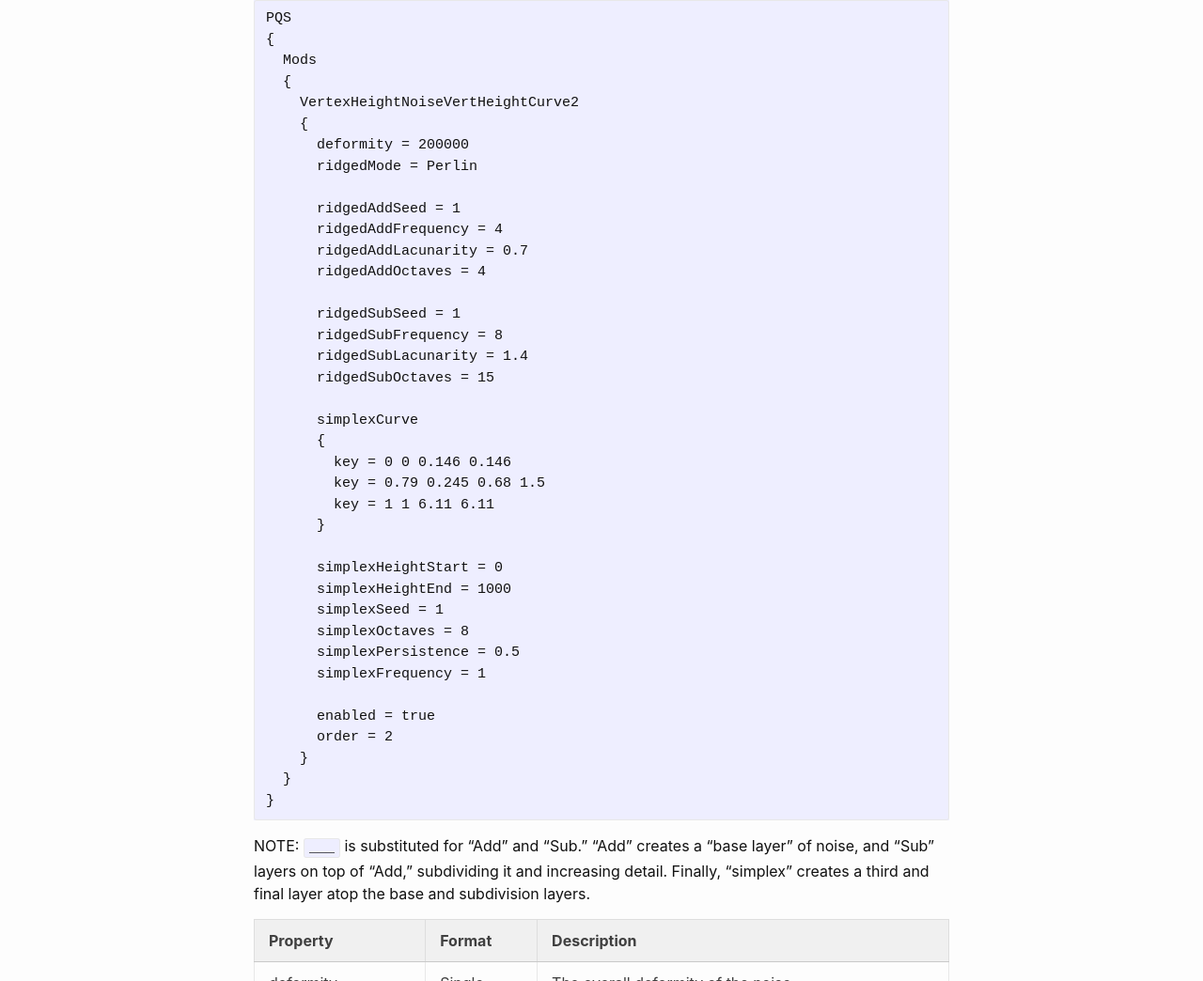
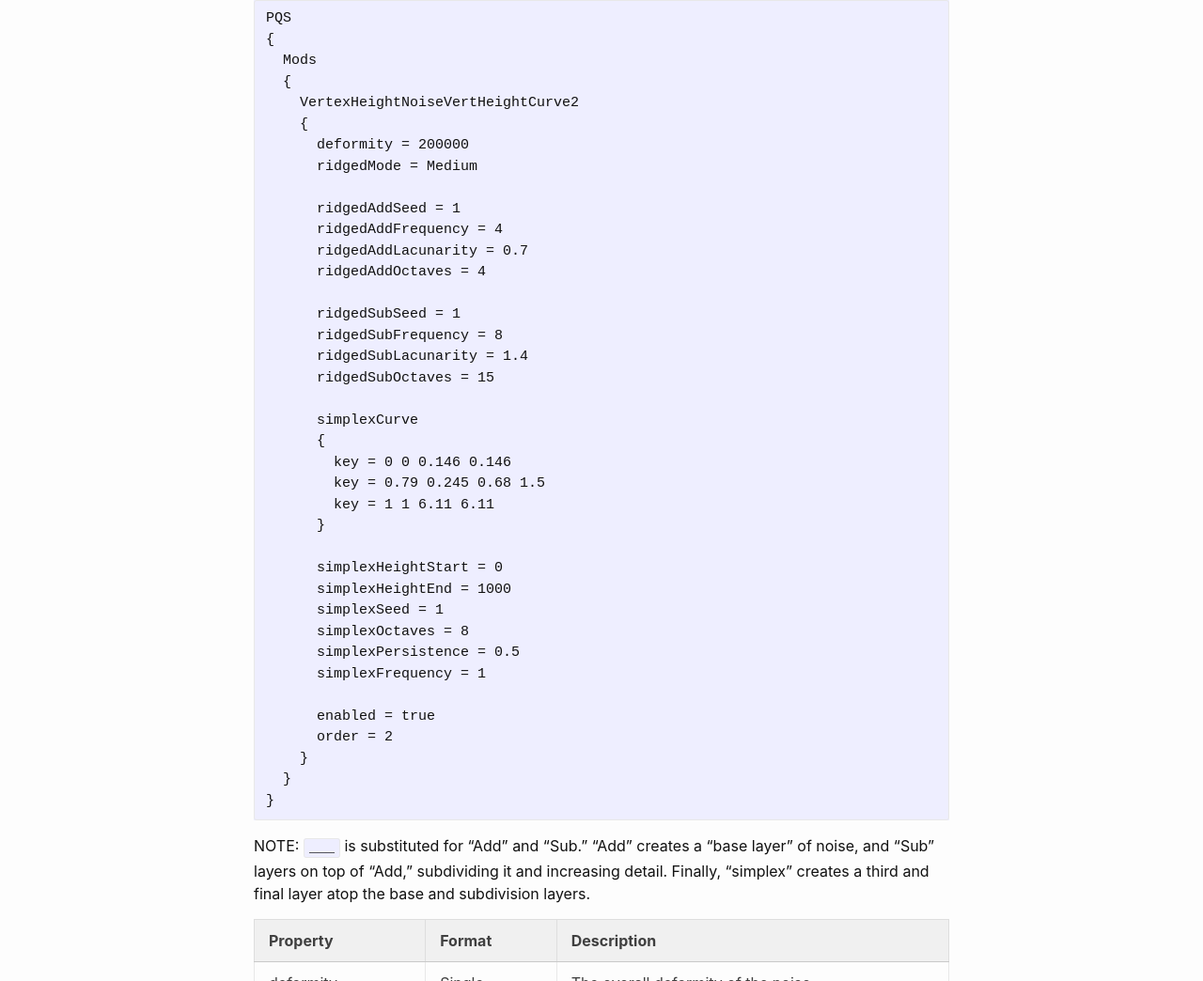
Before and after one commit to Kopernicus/wiki, a Jekyll site: the page built from PQSMods/VertexHeightNoiseVertHeightCurve2.md, in a window 1280 px wide and 1400 px high. Shown: the part 356-1400 px from the top of the window at 94% size. Built offline with Jekyll 4.4.1, drawn with Linux system fonts in a browser that asks for light colours; some of the changed text lies outside the part shown.

Commit message:
noise types are now noise quality

```diff
--- a/PQSMods/VertexHeightNoiseVertHeightCurve2.md
+++ b/PQSMods/VertexHeightNoiseVertHeightCurve2.md
@@ -15,7 +15,7 @@ PQS
     VertexHeightNoiseVertHeightCurve2
     {
       deformity = 200000
-      ridgedMode = Perlin
+      ridgedMode = Medium
 
       ridgedAddSeed = 1
       ridgedAddFrequency = 4
```
Also changed, not shown: other parts of PQSMods/VertexHeightNoiseVertHeightCurve2.md (+1 -1 lines).
